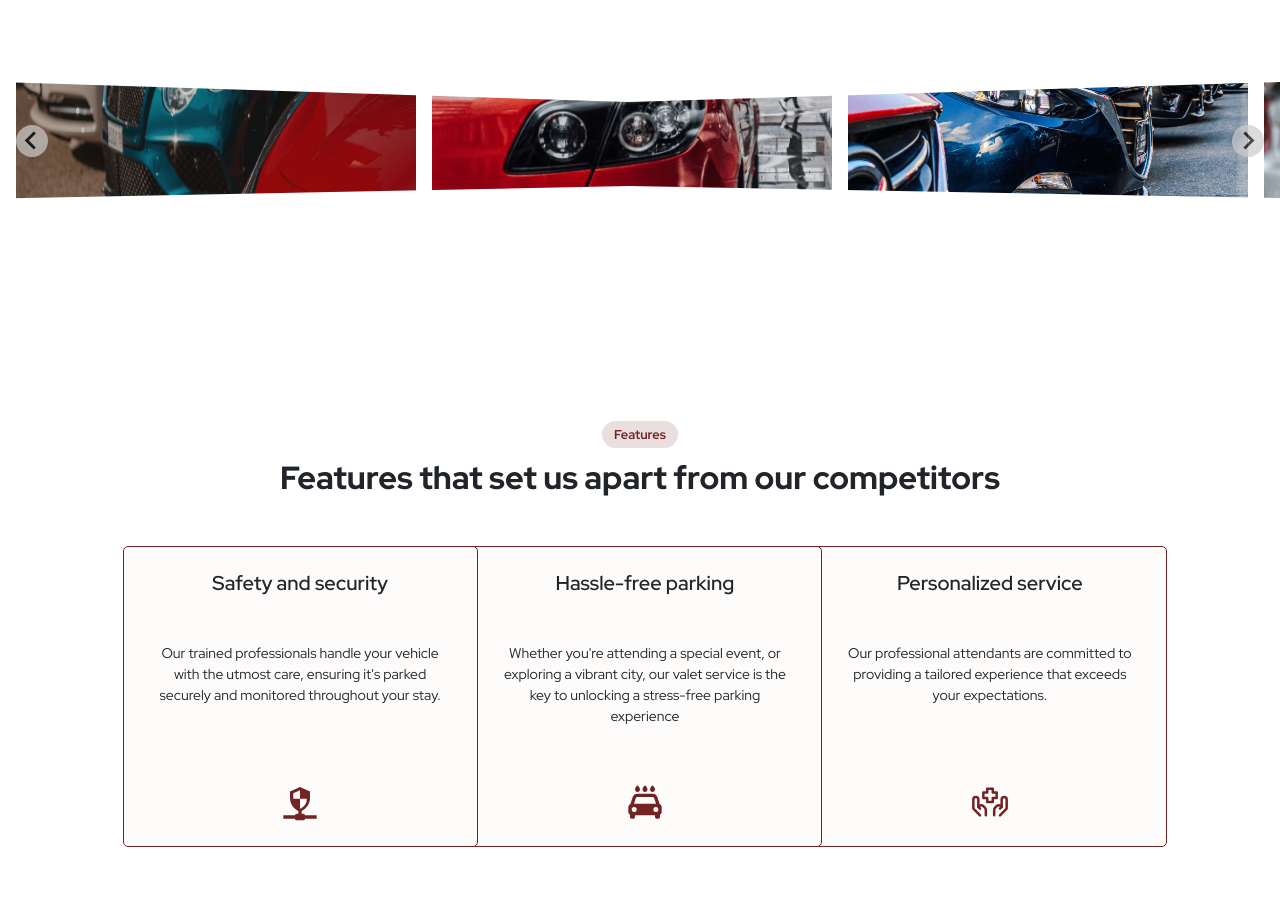
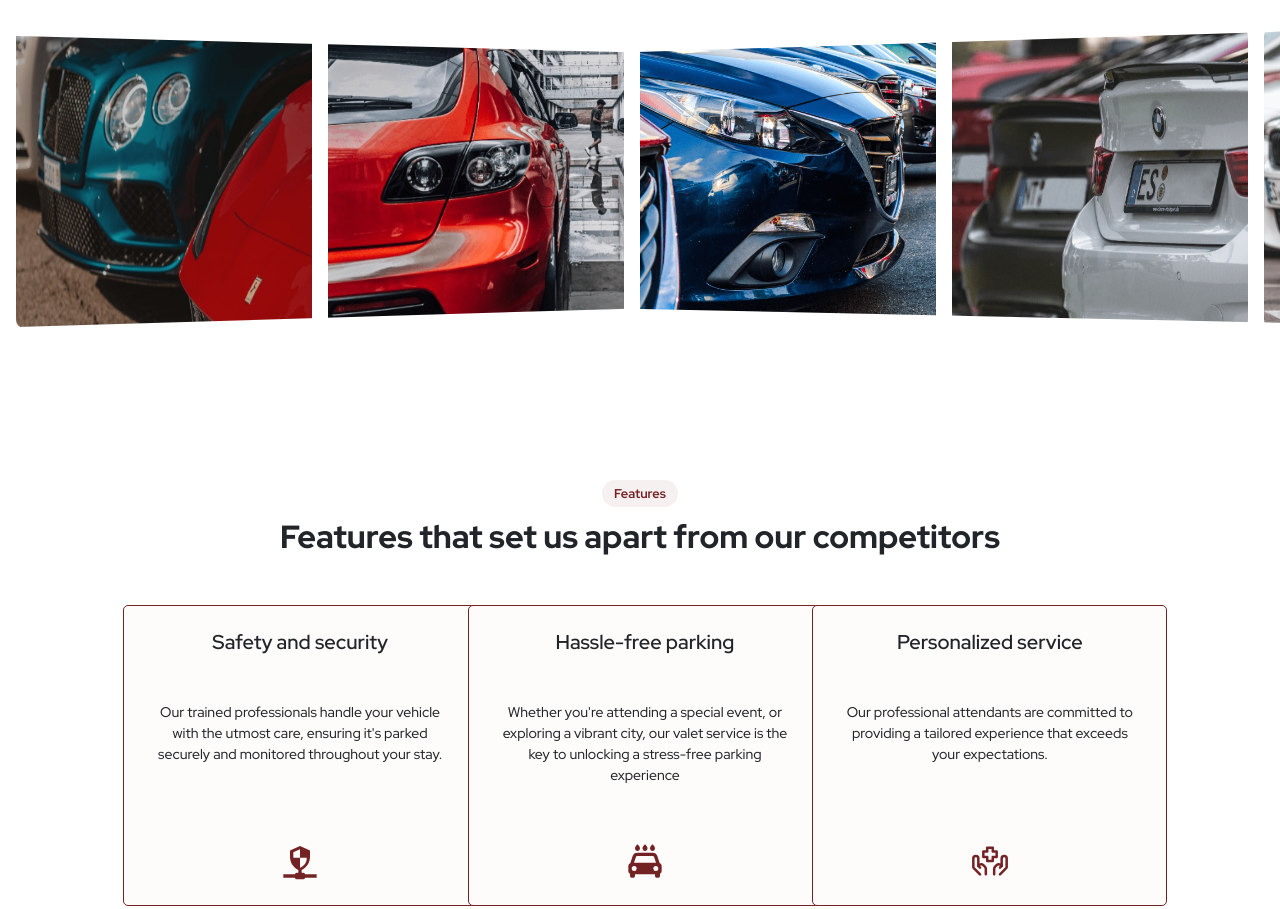
Before and after one commit to OkeleyeVick/ValetNG, a plain HTML site: page index.html in a window 1280 px wide. Shown: the part 500-1409 px from the top of the page. Drawn offline with Linux system fonts and the light colour scheme.

Commit message:
fixed all ish

```diff
--- a/assets/js/valetng.custom.js
+++ b/assets/js/valetng.custom.js
@@ -53,7 +53,7 @@
 		if (translateDown > 100 || translateDown < 0) return;
 
 		steppers.forEach((_, index, stepperArray) => {
-			const calculation = translateDown - 4 >= (100 / steppers.length - 1) * index;
+			const calculation = translateDown - 6 >= (100 / steppers.length - 1) * index;
 			if (calculation) {
 				stepperArray[index].classList.add("active");
 				circleSteppers[index].classList.add("active");
@@ -62,6 +62,6 @@
 				circleSteppers[index].classList.remove("active");
 			}
 		});
-		root.style.setProperty("--translate-down", `${translateDown + 1}%`);
+		root.style.setProperty("--translate-down", `${translateDown}%`);
 	});
 })();
--- a/assets/styles/custom.reset.css
+++ b/assets/styles/custom.reset.css
@@ -7,7 +7,7 @@
 	--primary-clr-light: ;
 	--primary-clr-dark: ;
 	--primary-clr-variant-1: rgba(212, 187, 187, 1);
-	--primary-clr-variant-2: rgba(234, 222, 222, 1);
+	--primary-clr-variant-2: rgba(234, 222, 222, 0.45);
 	--black: #000;
 	--white: #fff;
 	--text-dark: rgba(0 0 0 / 0.8);
@@ -48,3 +48,6 @@ body {
 	min-height: 100vh;
 	justify-content: space-between;
 }
+span {
+	font-weight: 430;
+}
--- a/assets/styles/index.css
+++ b/assets/styles/index.css
@@ -95,7 +95,7 @@ main > section {
 	}
 }
 .section-two {
-	margin-block: 3.5rem;
+	margin-block: -2.5rem 3.5rem;
 	padding-block: 2rem;
 
 	.row {
@@ -104,7 +104,7 @@ main > section {
 		.v-each-card {
 			--index: 1;
 
-			@media all and (min-width: 768px) {
+			@media all and (min-width: px) {
 				.row {
 					margin-inline: 0;
 					margin-right: -30px;
@@ -216,7 +216,7 @@ main > section {
 }
 .section-four .row {
 	row-gap: 2rem;
-	padding-block: 5rem;
+	padding-block: 7rem;
 
 	.v-major-title {
 		font-weight: 700;
@@ -442,6 +442,7 @@ main > section {
 	height: 0;
 	opacity: 0;
 	flex-grow: 0;
+	overflow: hidden;
 	transform-origin: top;
 	@media all and (min-width: 991px) {
 		& {
@@ -463,6 +464,7 @@ main > section {
 	overflow: hidden;
 	line-clamp: 3;
 	-webkit-line-clamp: 3;
+	text-wrap: balance;
 	text-overflow: ellipsis;
 }
 .v-accordion .v-accordion-title-container:has(button.active) + .v-accordion-body {
@@ -704,18 +706,17 @@ main > section {
 
 .v-image-outer-container {
 	margin-top: 7rem;
-	clip-path: polygon(0% 23.94%, 49.16% 32.89%, 100% 23.94%, 100% 75.56%, 49.16% 70.26%, 0% 75.81%);
+	clip-path: polygon(0% 1.94%, 49.16% 6.4%, 100% 0.94%, 100% 77.56%, 49.16% 73.85%, 0% 78.81%);
+	height: 380px;
+}
+.splide__track {
+	padding: 0;
 }
 .splide {
+	height: 100%;
 	.v-image-container {
-		aspect-ratio: 16 / 12;
+		height: 100%;
 		margin-right: 1rem;
-		@media screen and (min-width: 768px) {
-			& {
-				aspect-ratio: 16 / 9;
-			}
-		}
-
 		.img-fluid {
 			width: 100%;
 			height: 100%;
--- a/index.html
+++ b/index.html
@@ -222,7 +222,7 @@
 								<ul class="v-list-item">
 									<li class="v-item">
 										<h6 class="v-title">
-											<span class="v-text"> Choose your event location </span>
+											<div class="v-text">Choose your event location</div>
 										</h6>
 										<span class="v-text-content">
 											Contact us on Instagram <a href="mailto:" class="link-to"> @Valetng_ </a> or simply call us on +2348180107902, let us know your
@@ -231,7 +231,7 @@
 									</li>
 									<li class="v-item">
 										<h6 class="v-title">
-											<span class="v-text"> Pick your date and time </span>
+											<div class="v-text">Pick your date and time</div>
 										</h6>
 										<span class="v-text-content">
 											Reserve your valet service effortlessly, choosing the perfect date and time for your schedule. This guarantees the parking you
@@ -249,10 +249,10 @@
 									</li>
 									<li class="v-item">
 										<h6 class="v-title">
-											<span class="v-text">
-												<span>Additional Services</span>
+											<div class="v-text">
+												<div>Additional Services</div>
 												<small class="v-tab-pill">New </small>
-											</span>
+											</div>
 										</h6>
 										<span class="v-text-content">
 											Looking for that extra touch of pampering? Add on optional services like car washing, detailing, or even a warm welcome with red
@@ -441,7 +441,7 @@
 				</div>
 			</section>
 			<section class="section-six">
-				<div class="v-content-wrapper container-lg px-3 col-md-11 col-lg-9 col-xl-8 mx-auto text-center">
+				<div class="v-content-wrapper container-lg px-3 col-md-11 col-lg-10 col-xl-8 mx-auto text-center">
 					<div class="v-content-container col-11">
 						<small class="v-sm-title v-pill"> FAQs </small>
 						<h2 class="v-title">Got questions?</h2>
@@ -723,11 +723,18 @@
 			(() => {
 				new Splide(".splide", {
 					type: "loop",
-					perPage: 3,
+					perPage: 4,
 					perMove: 1,
 					autoplay: true,
+					rewind: false,
+					arrows: false,
+					pagination: false,
 					padding: "1rem",
+					height: "300px",
 					breakpoints: {
+						991: {
+							perPage: 3,
+						},
 						640: {
 							perPage: 2,
 						},
```
